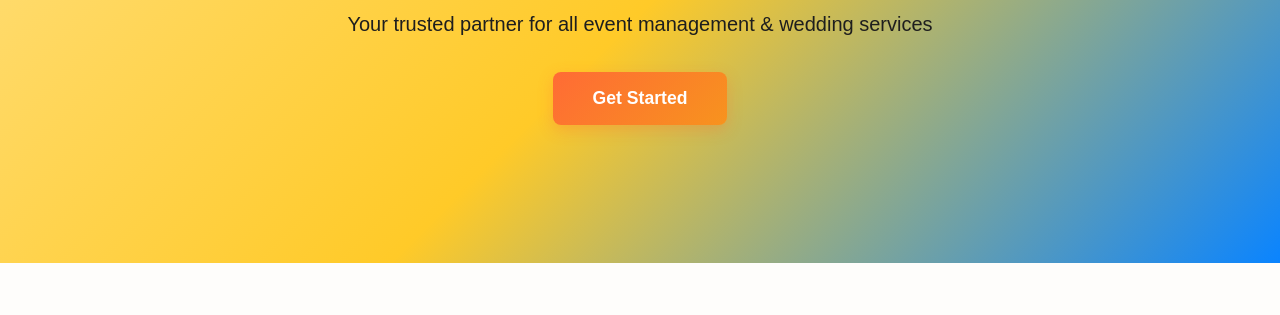
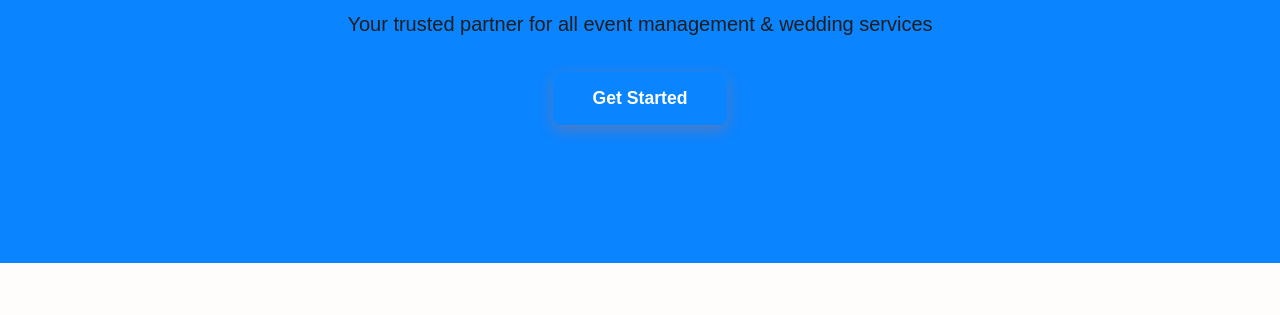
Before and after one commit to omkadam995/kadam-mandap-bichayat, a plain HTML site: page index.html in a window 1280 px wide. Shown: the part 307-622 px from the top of the page. Drawn offline with Linux system fonts and the light colour scheme.

Commit message:
Remove remaining yellow/orange shades from hero & button

```diff
--- a/style.css
+++ b/style.css
@@ -60,8 +60,7 @@ body {
 
 /* Hero Section */
 .hero {
-  background: linear-gradient(135deg, #FFE082 0%, #FFCA28 50%, #0A84FF 100%);
-  color: #1E1E1E;
+background: linear-gradient(135deg, #0A84FF 0%, #0A84FF 100%);  color: #1E1E1E;
   padding: 6rem 2rem;
   text-align: center;
   min-height: 500px;
@@ -85,8 +84,7 @@ body {
 }
 
 .cta-btn {
-  background: linear-gradient(135deg, #FF6B35 0%, #F7931E 100%);
-  color: white;
+background: linear-gradient(135deg, #0A84FF 0%, #0A84FF 100%);  color: white;
   padding: 1rem 2.5rem;
   border: none;
   border-radius: 8px;
```
